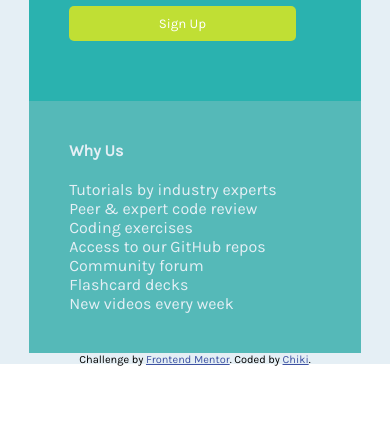
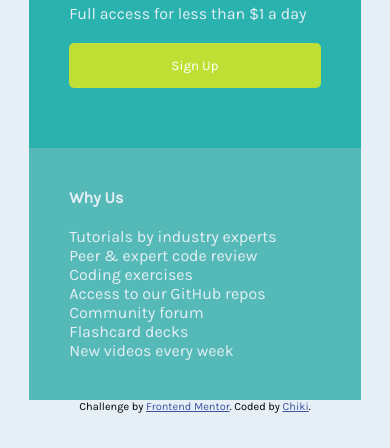
Before and after one commit to iamchiki/frontend-mentor-challenges, a plain HTML site: page single-price-grid-component/index.html in a window 390 px wide. Shown: the part 480-928 px from the top of the page. Before the commit the page ends 846 px from the top, so only its background shows below. Drawn offline with Linux system fonts and the light colour scheme.

Commit message:
mobile layout completed

```diff
--- a/single-price-grid-component/styles.css
+++ b/single-price-grid-component/styles.css
@@ -92,6 +92,11 @@
 
 @media (max-width: 768px) {
 
+  #container {
+    height: auto;
+    padding: 35px 0;
+  }
+
   .community {
     width: 85%;
   }
@@ -108,4 +113,9 @@
   .info-block {
     width: 100%;
   }
+
+  .subscription-block button {
+    width: 100%;
+    padding: 15px 0;
+  }
 }
```
